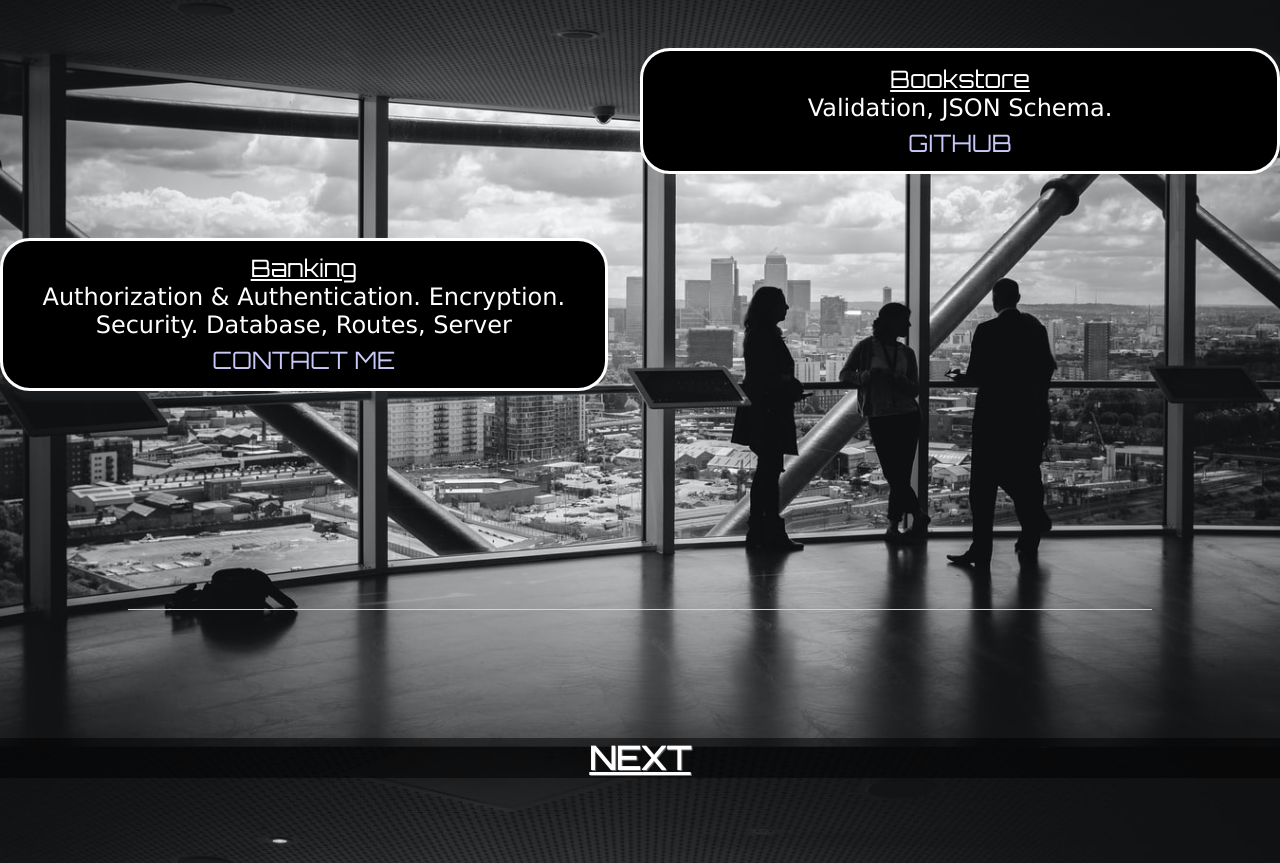
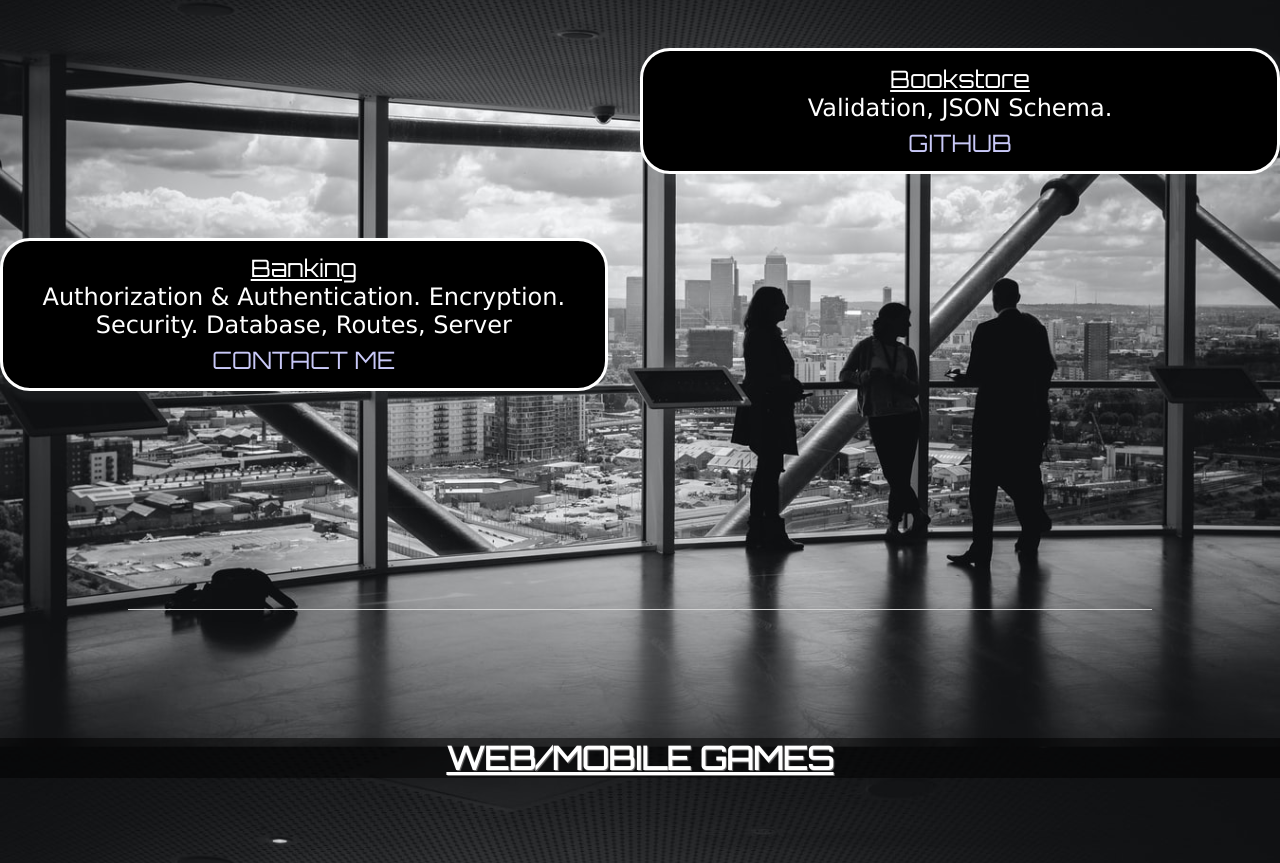
Before and after one commit to lucasaking/personal-site, a React (Create React App) app: page /back-end in a window 1280 px wide. Shown: the part 960-1823 px from the top of the page. Built offline with nearby package versions, Linux system fonts and the light colour scheme.

Commit message:
added window positions

```diff
--- a/src/ContactForm.js
+++ b/src/ContactForm.js
@@ -1,9 +1,13 @@
-import React, { useState } from 'react';
+import React, { useState, useEffect } from 'react';
 import { Link } from "react-router-dom";
 import emailjs from 'emailjs-com';
 import "./ContactForm.css"
 
 function ContactForm() {
+
+  useEffect(() => {
+    window.scrollTo(0, 0)
+  }, []);
 
   const [formData, setFormData] = useState({
     from_name: "",
--- a/src/Development.js
+++ b/src/Development.js
@@ -1,4 +1,4 @@
-import React from 'react';
+import React, { useEffect } from 'react';
 import { Link } from "react-router-dom";
 import Card2 from "./cards/Card2";
 import Card3 from "./cards/Card3";
@@ -6,6 +6,10 @@ import Card6 from "./cards/Card6";
 import "./Development.css";
 
 function Development() {
+
+  useEffect(() => {
+    window.scrollTo(0, 0)
+  }, []);
 
   return (
     <div>
@@ -102,7 +106,7 @@ function Development() {
 
         <div className="lineBlockCard"></div>
 
-        <h1 className="content3"><Link className="About-pointer" to="front-end"><b className="Contact-me">NEXT</b></Link></h1>
+        <h1 className="content3"><Link className="About-pointer" to="front-end"><b className="Contact-me">FRONT-END</b></Link></h1>
 
         <div className="lineBlockEnd"></div>
 
--- a/src/DevelopmentBE.js
+++ b/src/DevelopmentBE.js
@@ -1,8 +1,12 @@
-import React from 'react'
+import React, { useEffect } from 'react';
 import { Link } from "react-router-dom";
 import "./Development.css";
 
 function DevelopmentBE() {
+
+  useEffect(() => {
+    window.scrollTo(0, 0)
+  }, []);
 
   return (
     <div>
@@ -117,7 +121,7 @@ function DevelopmentBE() {
 
         <div className="lineBlockCard"></div>
 
-        <h1 className="content3"><Link className="About-pointer" to="web-games"><b className="Contact-me">NEXT</b></Link></h1>
+        <h1 className="content3"><Link className="About-pointer" to="web-games"><b className="Contact-me">WEB/MOBILE GAMES</b></Link></h1>
 
         <div className="lineBlock"></div>
 
--- a/src/DevelopmentFE.js
+++ b/src/DevelopmentFE.js
@@ -1,9 +1,13 @@
-import React from "react";
+import React, { useEffect } from 'react';
 import { Link } from "react-router-dom";
 import Card4 from "./cards/Card4";
 import "./Development.css"
 
 function DevelopmentFE() {
+
+  useEffect(() => {
+    window.scrollTo(0, 0)
+  }, []);
 
   return (
     <div>
@@ -46,7 +50,7 @@ function DevelopmentFE() {
 
           <div className="lineBlockCard"></div>
 
-          <h1 className="content3"><Link className="About-pointer" to="back-end"><b className="Contact-me">NEXT</b></Link></h1>
+          <h1 className="content3"><Link className="About-pointer" to="back-end"><b className="Contact-me">BACK-END</b></Link></h1>
 
           <div className="lineBlockEnd"></div>
 
--- a/src/DevelopmentGames.js
+++ b/src/DevelopmentGames.js
@@ -1,9 +1,13 @@
-import React from "react";
+import React, { useEffect } from 'react';
 import { Link } from "react-router-dom";
 import "./Development.css";
 import youtube from "./logos/logo-youtube.png";
 
 function DevelopmentGames() {
+
+  useEffect(() => {
+    window.scrollTo(0, 0)
+  }, []);
 
   return (
     <div>
--- a/src/DevelopmentWebGames.js
+++ b/src/DevelopmentWebGames.js
@@ -1,4 +1,4 @@
-import React from "react";
+import React, { useEffect } from 'react';
 import { Link } from "react-router-dom";
 import Card from "./cards/Card";
 import Card5 from "./cards/Card5";
@@ -6,6 +6,10 @@ import github from "./logos/github-large.png";
 import "./Development.css";
 
 function DevelopmentWebGames() {
+
+  useEffect(() => {
+    window.scrollTo(0, 0)
+  }, []);
 
   return (
     <div>
@@ -71,7 +75,7 @@ function DevelopmentWebGames() {
 
           <div className="lineBlockCard"></div>
 
-          <h1 className="content3"><Link className="About-pointer" to="/games"><b className="Contact-me">NEXT</b></Link></h1>
+          <h1 className="content3"><Link className="About-pointer" to="/games"><b className="Contact-me">DESKTOP GAMES</b></Link></h1>
 
           <div className="lineBlockEnd"></div>
 
```
Also changed, not shown: 1 other file (tests, documents, lock files or other folders).
